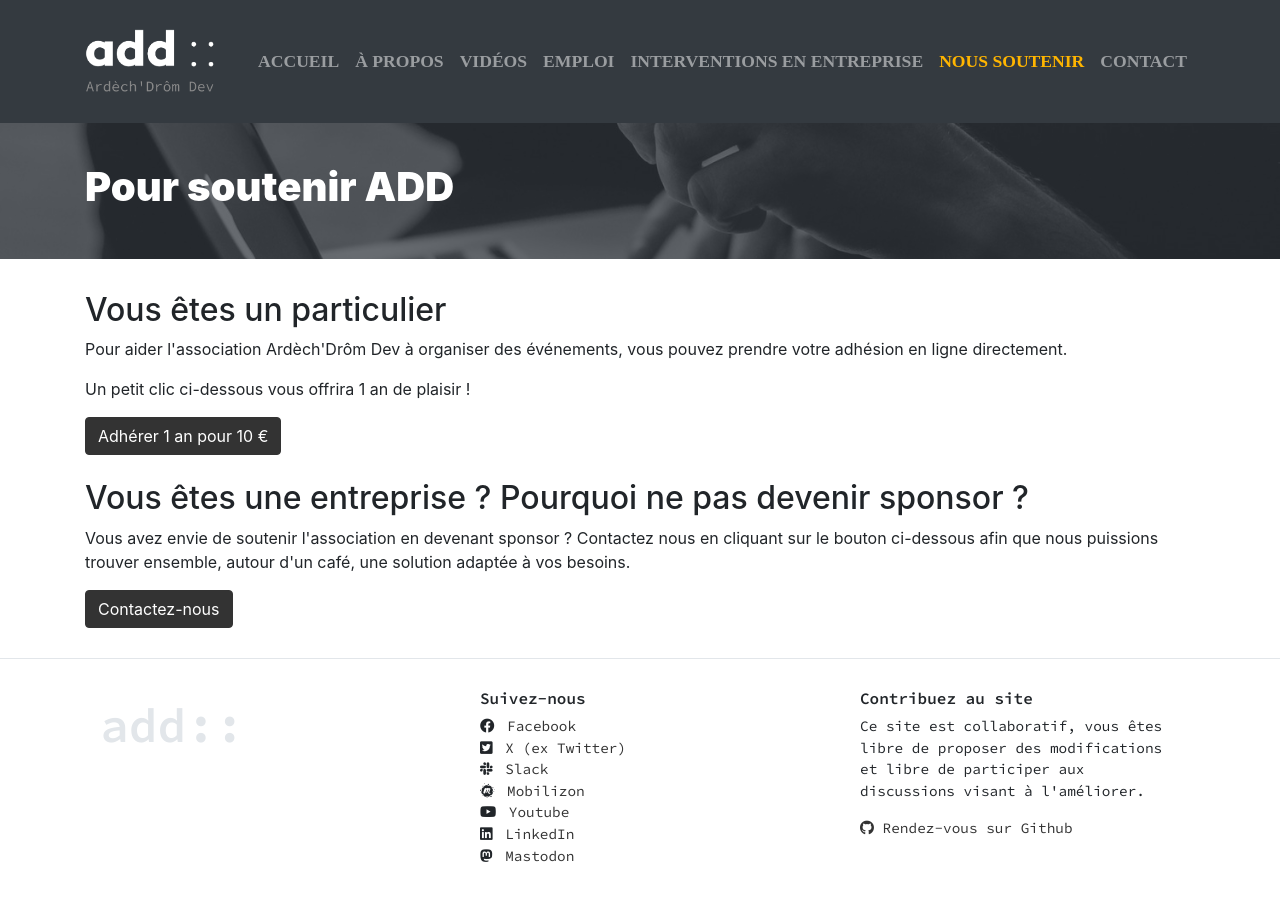
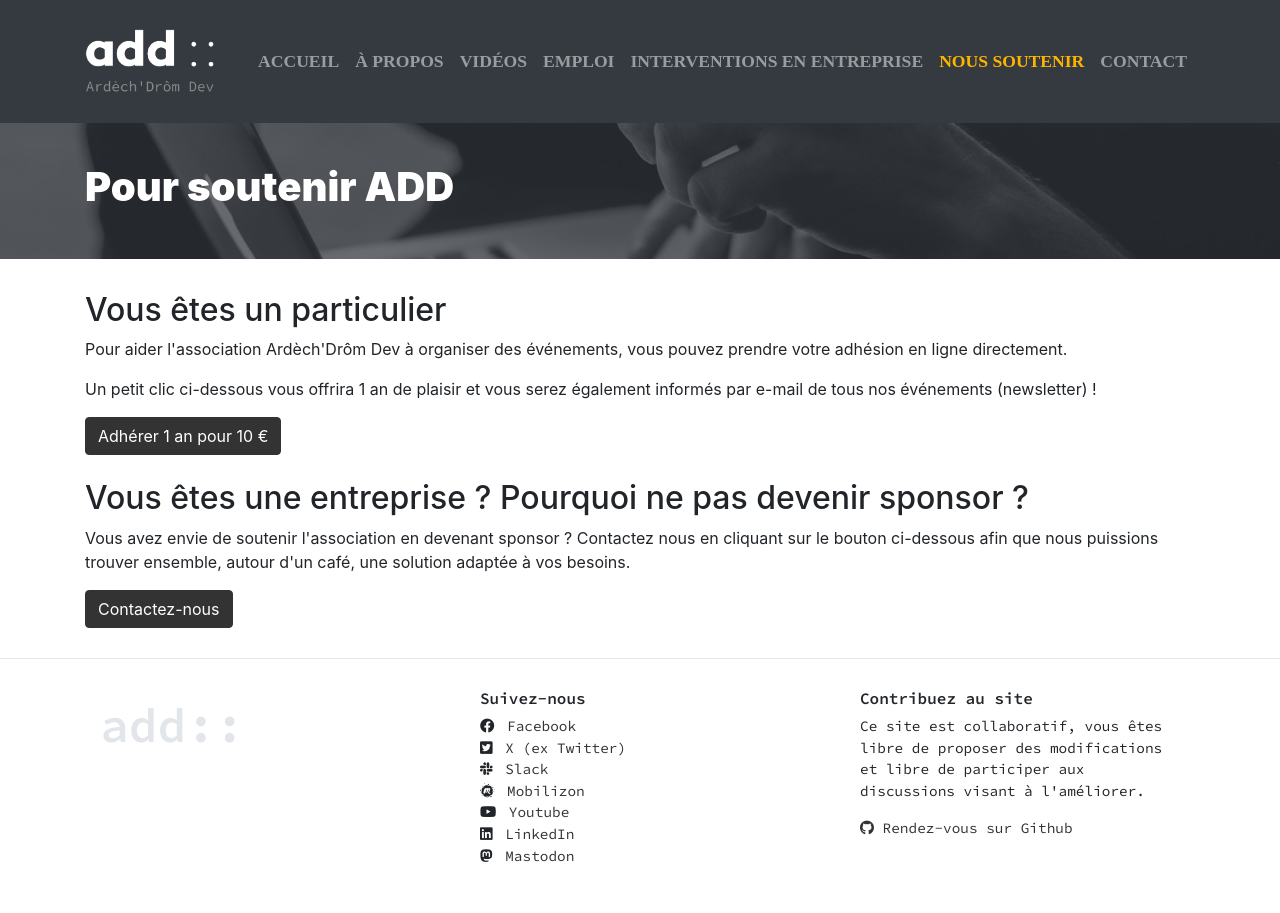
Before and after one commit to ArdechDromDev/website, a Jekyll site: the page built from subscription.html, in a window 1280 px wide. Built offline with Jekyll 4.4.1, drawn with Linux system fonts in a browser that asks for light colours; nearby versions of some CDN libraries; some web fonts are replaced.

Commit message:
Social networks 2024 (#60)
* Changement liens des événements vers Mobilizon + ajout mastodon en footer + twitter dfevient X

* Suppression de la page event.html car plus utilisée (elle faisait référence à l'API de MeetUp)

* Manquait un "-"

* Ajout de l'info newsletter

```diff
--- a/subscription.html
+++ b/subscription.html
@@ -12,7 +12,7 @@ description: Soutenez ADD en adhérant si vous êtes un particulier ou en devena
     Pour aider l'association Ardèch'Drôm Dev à organiser des événements, vous pouvez prendre votre adhésion en ligne directement.
 </p>
 <p>
-    Un petit clic ci-dessous vous offrira 1 an de plaisir !
+    Un petit clic ci-dessous vous offrira 1 an de plaisir et vous serez également informés par e-mail de tous nos événements (newsletter) !
 </p>
 
 <!-- Load Stripe.js on your website. -->
```
